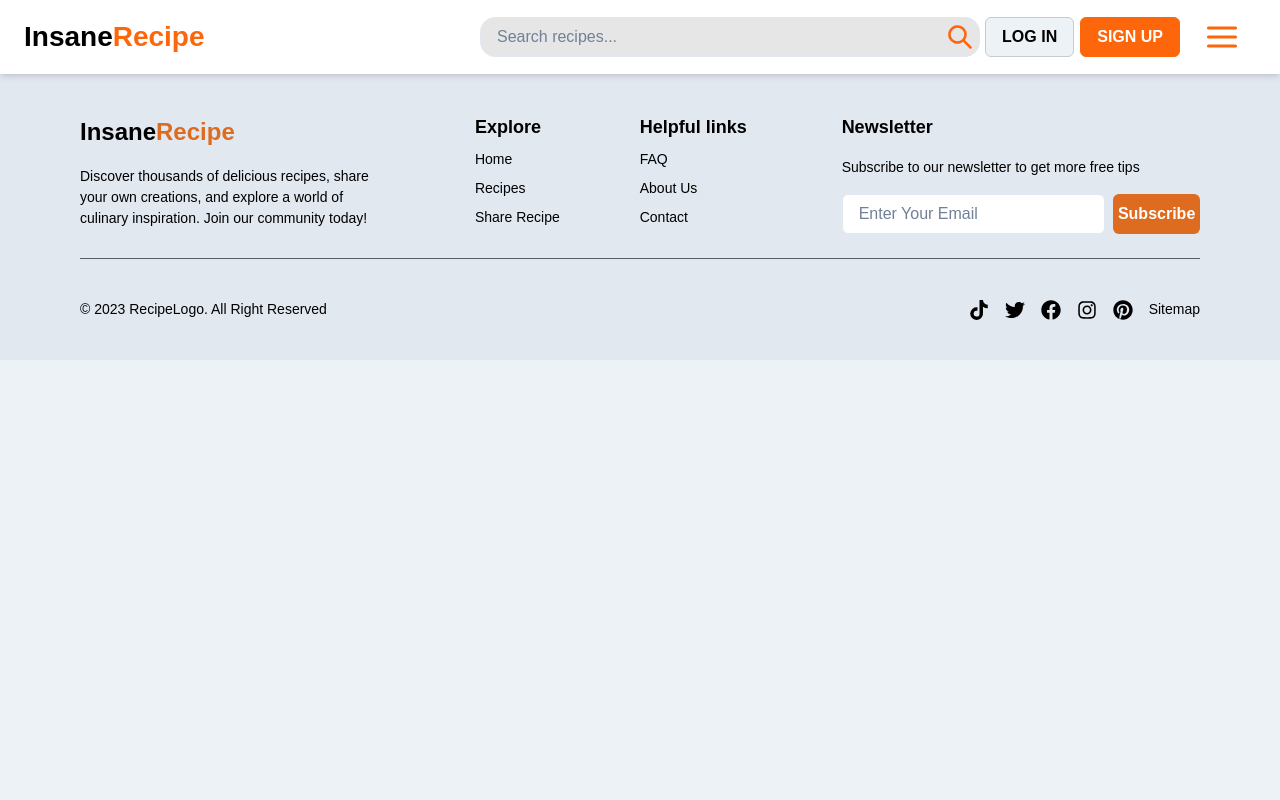
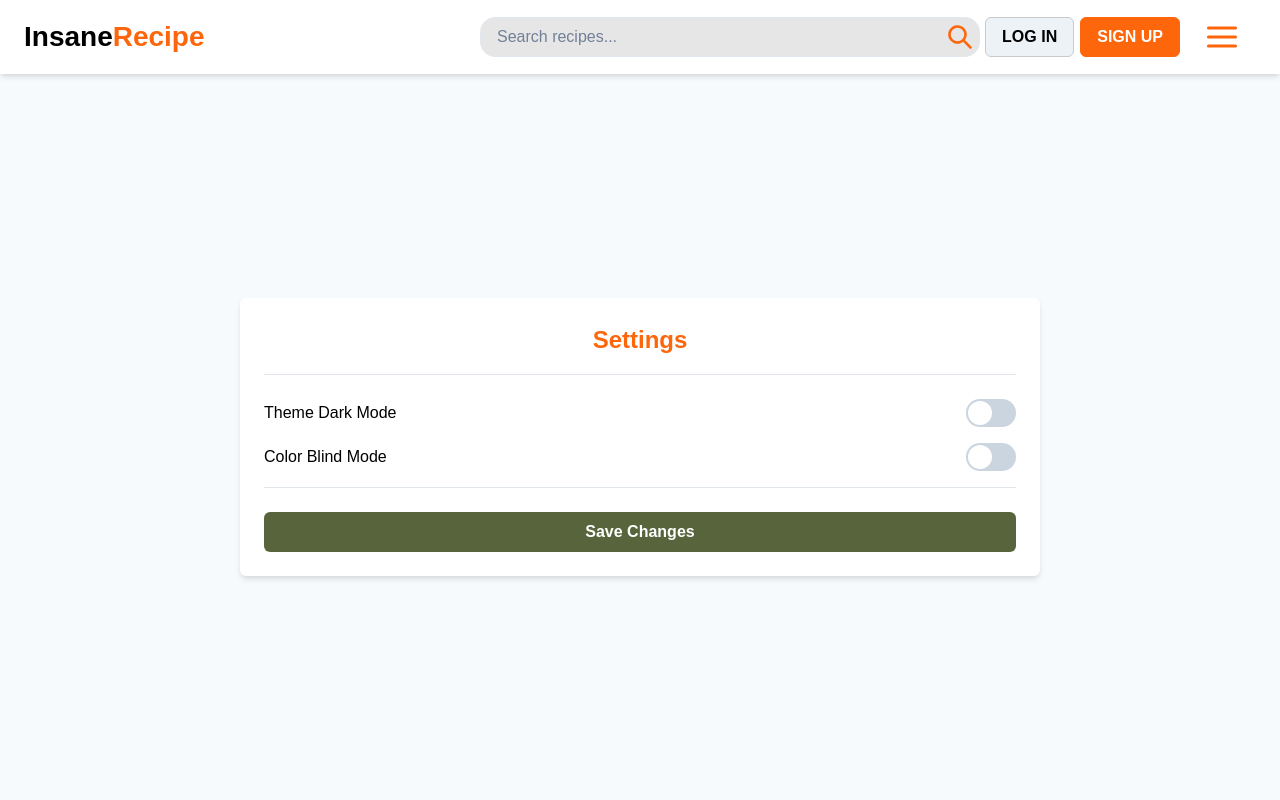
Before and after one commit to h1mmelszelt/CCS8---RECIPE-APP, a React (Vite) app in the folder frontend/: page /logged-out-settings in a window 1280 px wide. Shown: the top 800 px of the page. Built offline with nearby package versions, Linux system fonts and the light colour scheme.

Commit message:
New setting for non users

```diff
--- a/frontend/src/App.jsx
+++ b/frontend/src/App.jsx
@@ -28,6 +28,7 @@ import AboutUsPage from "./pages/AboutUsPage";
 import SignInRequired from "./pages/SignInRequired";
 import { AuthProvider } from "./context/AuthContext";
 import SitemapPage from "./pages/SitemapPage";
+import LoggedOutSettings from "./pages/LoggedOutSettings";
 
 function App() {
   const loggedInUserId = "6803723a7cf02156db240351"; // Replace with actual logged-in user ID
@@ -72,9 +73,10 @@ function App() {
               path="/profile/:id"
               element={<ProfilePage isOwner={true} />}
             />
-            <Route path="/me" element={<MePage />} />
+            <Route path="/me/:id" element={<MePage />} />
             <Route path="/login" element={<LoginPage />} />
             <Route path="/settings/:id" element={<SettingsPage />} />
+            <Route path="/logged-out-settings" element={<LoggedOutSettings />} />
             <Route
               path="/notifications"
               element={<NotificationsPage notifications={notifications} />}
--- a/frontend/src/components/Navbar.jsx
+++ b/frontend/src/components/Navbar.jsx
@@ -206,7 +206,7 @@ function Navbar({ transparent }) {
             {/* Settings Menu Item */}
             <MenuItem
               as={Link}
-              to="/settings"
+              to="/logged-out-settings"
               color="black"
               _hover={{ bg: "#F9F9F9" }}
               fontWeight="semibold"
--- /dev/null
+++ b/frontend/src/pages/LoggedOutSettings.jsx
@@ -0,0 +1,87 @@
+import React, { useState } from "react";
+import {
+  Box,
+  Text,
+  Flex,
+  Switch,
+  Button,
+  Divider,
+} from "@chakra-ui/react";
+
+const LoggedOutSettings = () => {
+  const [isDarkMode, setIsDarkMode] = useState(false); // State for Dark Mode
+  const [isColorBlindMode, setIsColorBlindMode] = useState(false); // State for Color Blind Mode
+
+  const handleSaveChanges = () => {
+    console.log("Dark Mode:", isDarkMode);
+    console.log("Color Blind Mode:", isColorBlindMode);
+    alert("Settings saved successfully!");
+  };
+
+  return (
+    <Box position="relative" minH="100vh" bg="gray.50" p={6}>
+      <Box
+        bg="white"
+        borderRadius="md"
+        boxShadow="md"
+        p={6}
+        maxW="800px"
+        mx="auto"
+        mt={200}
+      >
+        <Text
+          fontSize={{ base: "20px", md: "24px" }}
+          fontWeight="bold"
+          color="#FD660B"
+          mb={4}
+          textAlign="center"
+        >
+          Settings
+        </Text>
+
+        <Divider borderColor="gray.300" mb={6} />
+
+        {/* Theme Dark Mode */}
+        <Flex justify="space-between" align="center" mb={4}>
+          <Text fontSize="16px" fontWeight="medium" color="black">
+            Theme Dark Mode
+          </Text>
+          <Switch
+            colorScheme="green"
+            size="lg"
+            isChecked={isDarkMode}
+            onChange={(e) => setIsDarkMode(e.target.checked)}
+          />
+        </Flex>
+
+        {/* Color Blind Mode */}
+        <Flex justify="space-between" align="center" mb={4}>
+          <Text fontSize="16px" fontWeight="medium" color="black">
+            Color Blind Mode
+          </Text>
+          <Switch
+            colorScheme="green"
+            size="lg"
+            isChecked={isColorBlindMode}
+            onChange={(e) => setIsColorBlindMode(e.target.checked)}
+          />
+        </Flex>
+
+        <Divider borderColor="gray.300" mb={6} />
+
+        {/* Save Changes Button */}
+        <Button
+          bg="#58653C"
+          color="white"
+          _hover={{ bg: "green.500" }}
+          width="100%"
+          onClick={handleSaveChanges}
+        >
+          Save Changes
+        </Button>
+      </Box>
+    </Box>
+  );
+};
+
+export default LoggedOutSettings;
```
